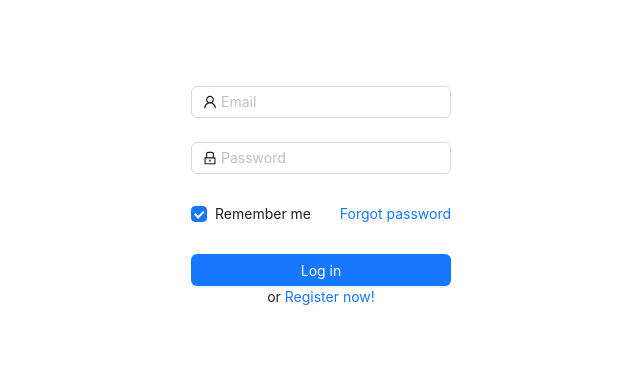
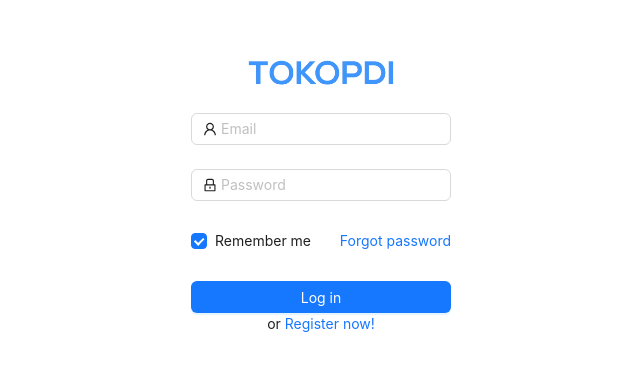
Before and after one commit to alifnh/React-Kel6, a React (Vite) app: page /login-admin in a window 1280 px wide. Shown: the part 223-594 px from the top of the page, without its empty margins (319-959 px from the left). Built offline with nearby package versions, Linux system fonts and the light colour scheme.

Commit message:
add logo

```diff
--- a/src/pages/Login.jsx
+++ b/src/pages/Login.jsx
@@ -4,7 +4,7 @@ import { Button, Checkbox, Form, Input, Flex } from 'antd';
 import { useNavigate } from 'react-router'
 import axios from 'axios'
 import toast from 'react-hot-toast';
-
+import logo from '../assets/tokopdi.png'
 
 
 function Login() {
@@ -40,6 +40,8 @@ function Login() {
     };
     return (
         <div style={{ height: '100vh', display: 'flex', justifyContent: 'center', alignItems: 'center' }}>
+            <div style={{ textAlign: 'center' }}>
+                <img src={logo} alt="Logo" style={{ width: 150, marginBottom: 20 }} />
                 <Form
                 name="login"
                 initialValues={{
@@ -89,6 +91,7 @@ function Login() {
                 </Form.Item>
                 </Form>
             </div>
+        </div>
     );
 }
 
--- a/src/pages/LoginAdmin.jsx
+++ b/src/pages/LoginAdmin.jsx
@@ -4,6 +4,7 @@ import { Button, Checkbox, Form, Input, Flex } from 'antd';
 import { useNavigate } from 'react-router'
 import axios from 'axios'
 import toast from 'react-hot-toast';
+import logo from '../assets/tokopdi.png'
 
 
 function LoginAdmin() {
@@ -39,6 +40,8 @@ function LoginAdmin() {
     };
     return (
         <div style={{ height: '100vh', display: 'flex', justifyContent: 'center', alignItems: 'center' }}>
+            <div style={{ textAlign: 'center' }}>
+                <img src={logo} alt="Logo" style={{ width: 150, marginBottom: 20 }} />
                 <Form
                 name="login"
                 initialValues={{
@@ -88,6 +91,7 @@ function LoginAdmin() {
                 </Form.Item>
                 </Form>
             </div>
+        </div>
     );
 }
 
--- a/src/pages/Register.jsx
+++ b/src/pages/Register.jsx
@@ -4,6 +4,8 @@ import { Button, Select, Form, Input, Flex } from 'antd';
 import { useNavigate } from 'react-router'
 import axios from 'axios'
 import toast from 'react-hot-toast';
+import logo from '../assets/tokopdi.png'
+
 
 function Register() {
     const navigate = useNavigate()
@@ -28,6 +30,8 @@ function Register() {
     };
     return (
         <div style={{ height: '100vh', display: 'flex', justifyContent: 'center', alignItems: 'center' }}>
+            <div style={{ textAlign: 'center' }}>
+                <img src={logo} alt="Logo" style={{ width: 150, marginBottom: 20 }} />
                 <Form
                 name="register"
                 initialValues={{
@@ -97,6 +101,7 @@ function Register() {
                 </Form.Item>
                 </Form>
             </div>
+        </div>
     );
 }
 
```
Also changed, not shown: src/assets/tokopdi.png (added). Lines whose indentation alone changed are shown as unchanged.
